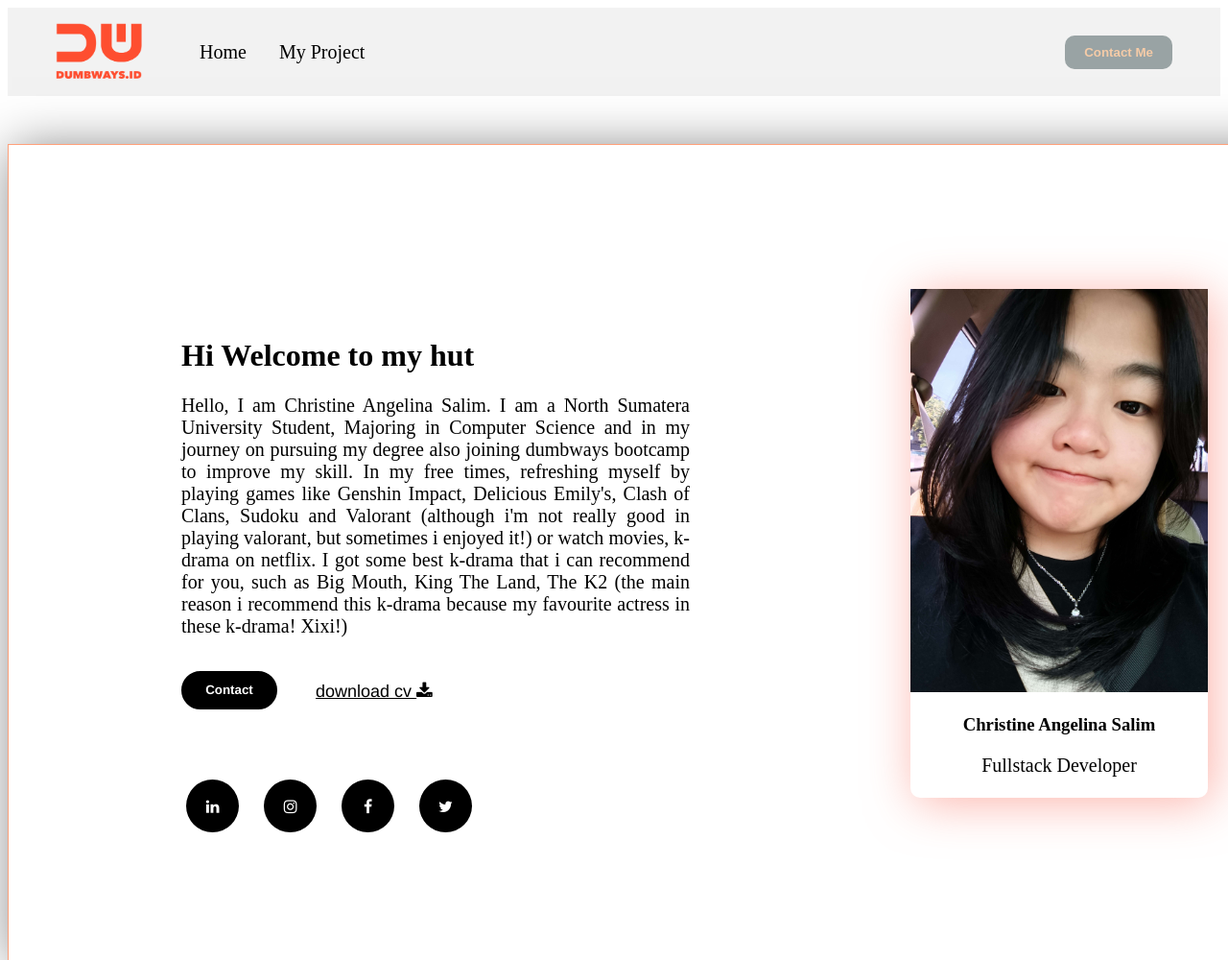
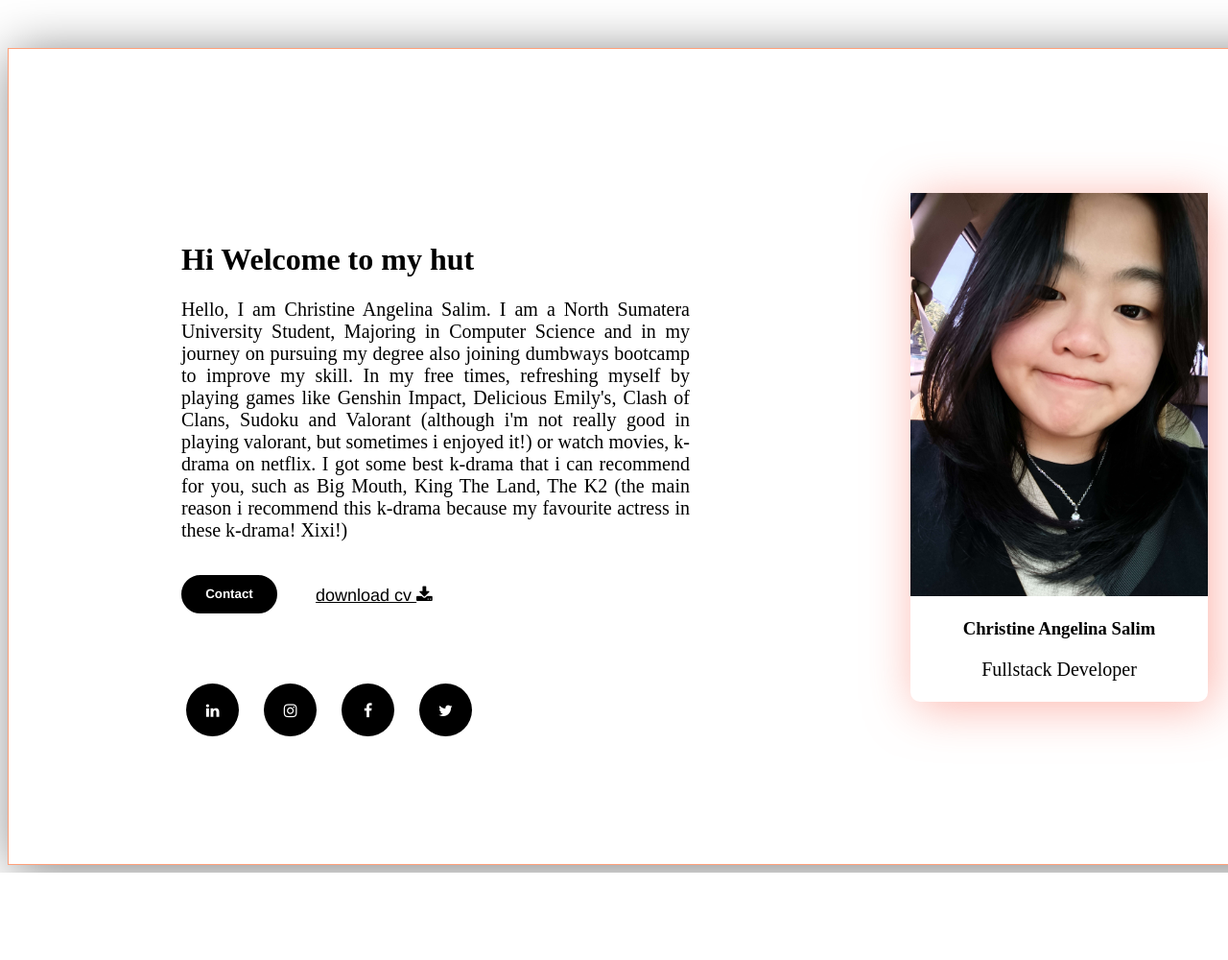
Before and after one commit to christineas/bootcamp1, a plain HTML site: page index.html in a window 1280 px wide. Shown: the top 1000 px of the page at 96% size. After the commit the page ends 909 px from the top, so only its background shows below. Drawn offline with Linux system fonts and the light colour scheme.

Commit message:
add contact.js

```diff
--- a/index.html
+++ b/index.html
@@ -9,21 +9,6 @@
     href="https://cdnjs.cloudflare.com/ajax/libs/font-awesome/4.7.0/css/font-awesome.min.css">
 </head>
 <body>
-    <nav>
-        <div class="nav-left">
-            <ul>
-                <img src="./logo.png"/>
-                <li class="active">
-                    <a href="index.html">Home</a>
-                    <a href="myproject.html">My Project</a>
-                </li>
-            </ul>
-        </div>
-
-        <div class="nav-right">
-            <button type="button " onclick="document.location='contactform.html'">Contact Me</button>
-        </div>
-    </nav>
     <div class="card">
         <div class="flex-container">
             <div>
--- a/styleindex.css
+++ b/styleindex.css
@@ -1,55 +1,3 @@
-/* navbar */
-nav{
-    display: flex;
-    align-items: center;
-    justify-content: space-between;
-    background-color: #f2f2f2;
-}
-
-nav .nav-left ul{
-    display: flex;
-    align-items: center;
-    padding: 0 50px;
-}
-
-nav .nav-left ul img{
-    list-style-type: none;
-    margin-right: 30px;
-    width: 90px;
-    height: 60px;
-}
-
-nav .nav-left ul li{
-    list-style-type: none;
-    margin-right: 40px;
-}
-
-nav .nav-left ul li a{
-    text-decoration: none;
-    font-size: 20px;
-    margin-left: 30px;
-    color: black;
-}
-
-nav .nav-left ul :active{
-    color: orangered;
-    font-weight: bold;
-}
-
-nav .nav-right button {
-    text-decoration: none;
-    background-color: #99A3A4;
-    color: #F5CBA7;
-    border: none;
-    margin-left: 30px;
-    margin-right: 50px;
-    padding: 10px 20px;
-    font-weight: bold;
-    border-radius: 10px;
-    cursor: pointer;
-}
-/* navbar */
-
 .flex-container {
     display: flex;
     background-color: white;
```
Also changed, not shown: contact.js (added, +45 -0 lines), contactform.html (+2 -2 lines).
